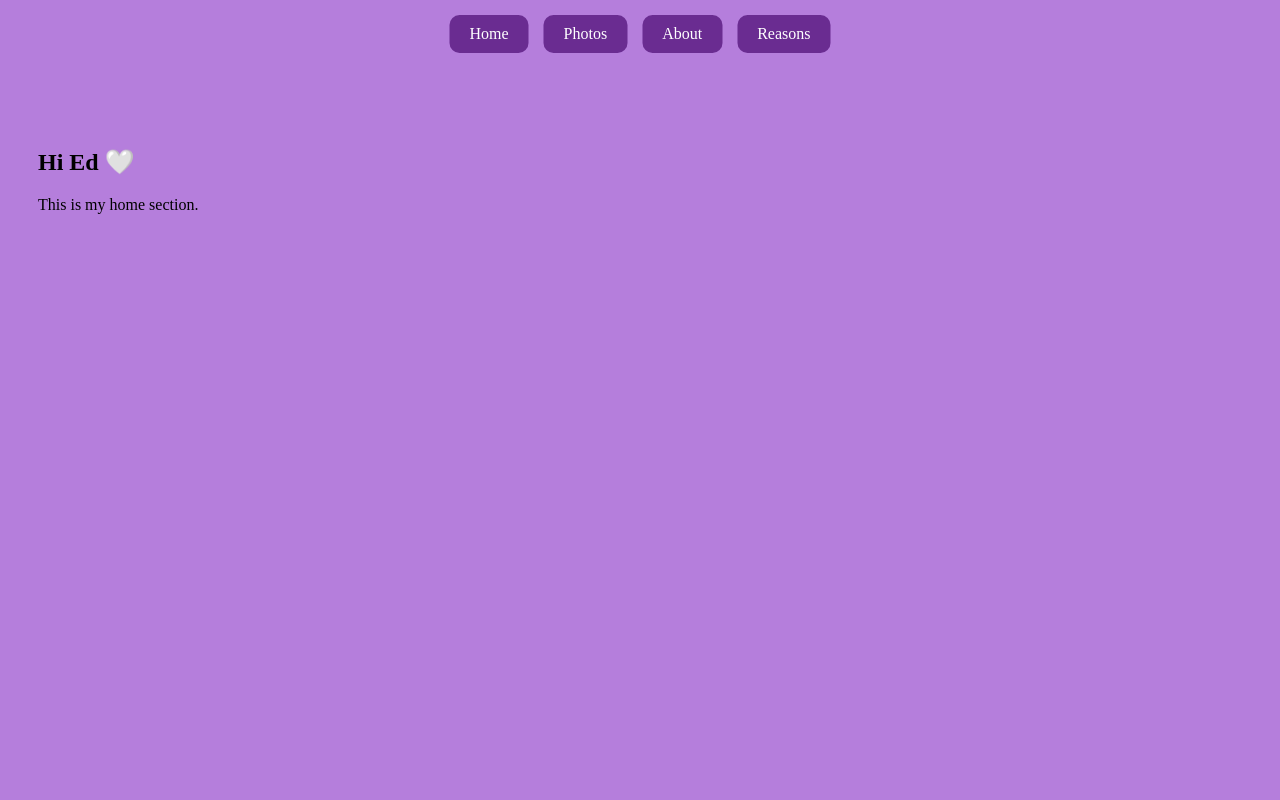
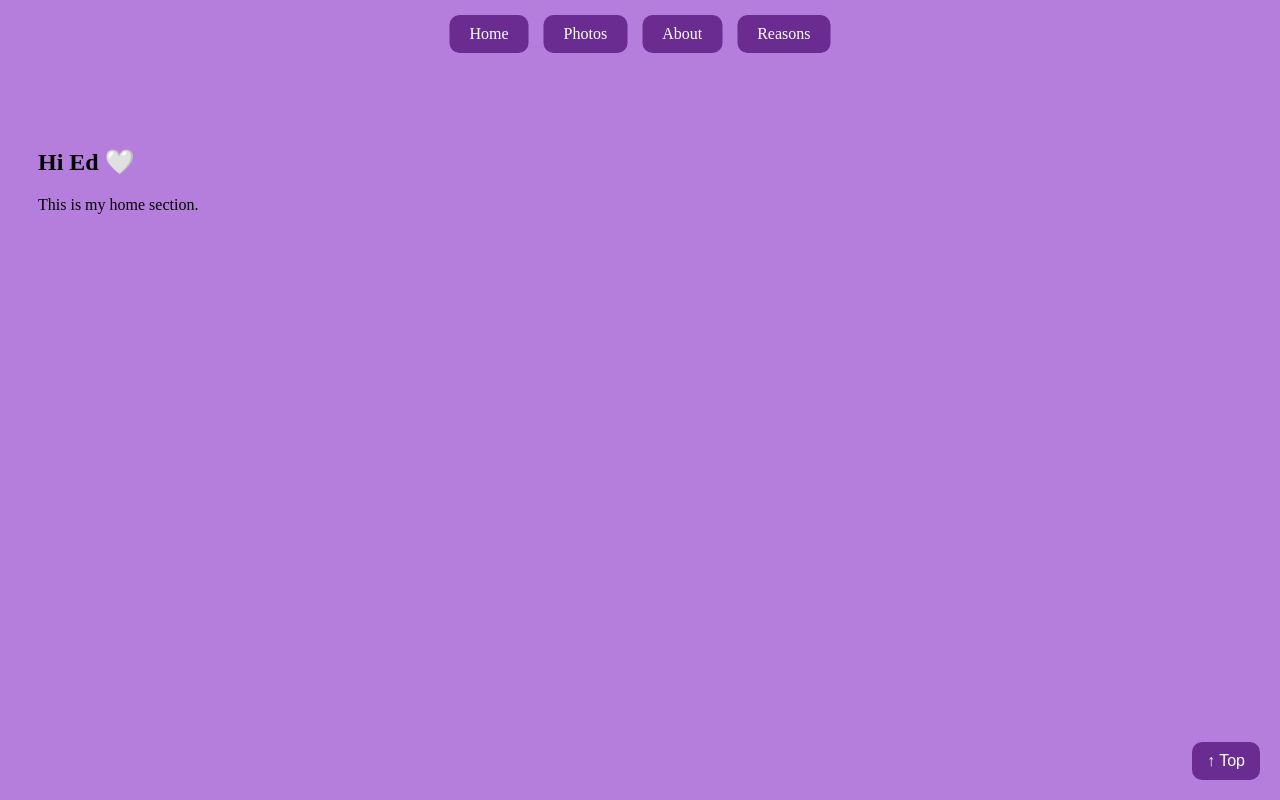
Before and after one commit to EGGILOVES54/Eddie, a plain HTML site: page index.html in a window 1280 px wide. Shown: the top 800 px of the page. Drawn offline with Linux system fonts and the light colour scheme.

Commit message:
Add files via upload

```diff
--- a/style.css
+++ b/style.css
@@ -6,6 +6,9 @@ body {
 html {
     scroll-behavior: smooth;
 }
+
+
+
 
 .top-menu {
     position: fixed;
@@ -24,15 +27,21 @@ html {
     background: #6a2c91;
     color: white;
     text-decoration: none;
+
     padding: 10px 20px;
     border-radius: 10px;
 }
+
+
+
 
 section {
     min-height: 100vh;
     padding: 120px 30px;
     box-sizing: border-box;
 }
+
+
 
 #photos {
     text-align: center;
@@ -42,8 +51,10 @@ section {
     display: flex;
     justify-content: center;
     align-items: flex-start;
+
     gap: 30px;
     flex-wrap: wrap;
+
     margin-top: 40px;
 }
 
@@ -55,13 +66,36 @@ section {
 .photo-card img {
     width: 200px;
     height: 200px;
+
     object-fit: cover;
     border-radius: 15px;
 }
 
 .photo-card p {
     margin-top: 10px;
+
     color: black;
     font-size: 18px;
     font-weight: bold;
 }
+
+
+
+
+.back-to-top {
+    position: fixed;
+
+    bottom: 20px;
+    right: 20px;
+
+    background: #6a2c91;
+    color: white;
+
+    border: none;
+    border-radius: 10px;
+
+    padding: 10px 15px;
+
+    font-size: 16px;
+    cursor: pointer;
+}
```
